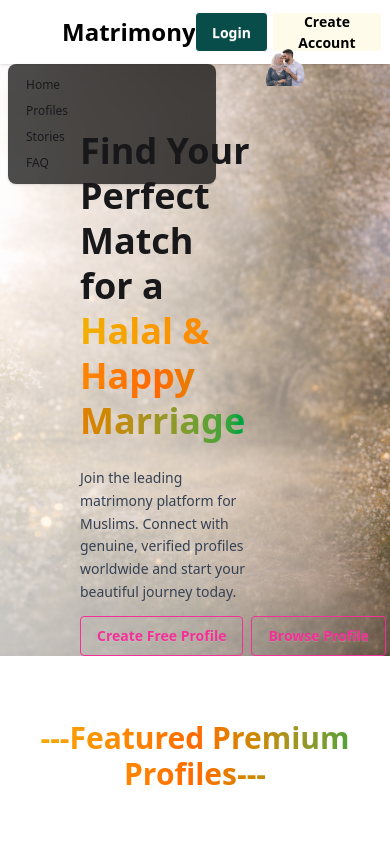
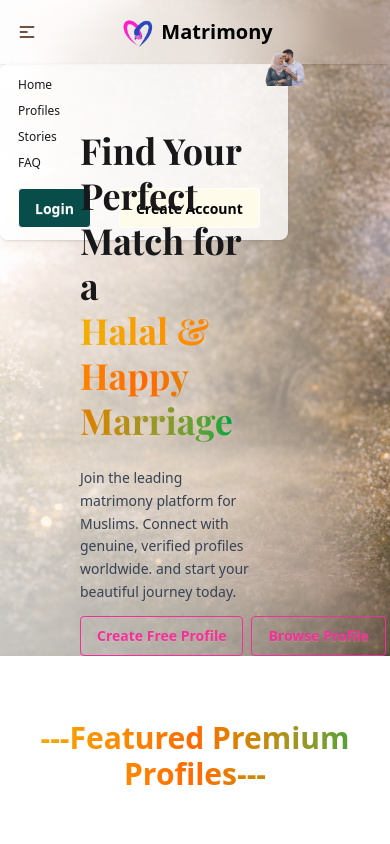
Before and after one commit to MH-liton-360/matrimony, a React (Vite) app: page /home in a window 390 px wide. Both pictures are taken after a click on the element 35 px from the left and 32 px from the top of the page. Shown: the top 844 px of the page. Built offline with nearby package versions, Linux system fonts and the light colour scheme.

Commit message:
almost First work okey

```diff
--- a/index.html
+++ b/index.html
@@ -3,15 +3,21 @@
 
 <head>
   <meta charset="UTF-8" />
-  <!-- project logo -->
+
+  <!-- Project Logo -->
   <link rel="icon" type="image/svg+xml" href="/src/assets/logo/Interlocked hands forming a heart.png" />
+
   <meta name="viewport" content="width=device-width, initial-scale=1.0" />
 
-  <!-- css link  -->
+  <!-- Google Font (Poppins) -->
+  <link rel="preconnect" href="https://fonts.googleapis.com">
+  <link rel="preconnect" href="https://fonts.gstatic.com" crossorigin>
+  <link href="https://fonts.googleapis.com/css2?family=Playfair+Display:wght@600;700&display=swap" rel="stylesheet">
+
+  <!-- CSS -->
   <link href="/src/style.css" rel="stylesheet">
 
-  <!-- title -->
-  <title>matrimony</title>
+  <title>Matrimony</title>
 
 </head>
 
--- a/src/App.css
+++ b/src/App.css
@@ -1,2 +1,4 @@
 @import "tailwindcss";
 @plugin "daisyui";
+
+/* Apply Poppins Globally */
--- a/src/Components/Banner.jsx
+++ b/src/Components/Banner.jsx
@@ -22,7 +22,7 @@ const Banner = () => {
             {/* ✅ Content */}
             <div className="relative z-10 pt-20 max-w-xl">
 
-                <h3 className='text-4xl md:text-3xl font-bold leading-tight'>
+                <h3 className='font-[Playfair_Display] text-4xl md:text-3xl font-bold leading-tight'>
                     Find Your Perfect Match for a <br />
                     <span className="bg-gradient-to-r from-yellow-500 via-orange-500 to-green-600 bg-clip-text text-transparent">
                         Halal & Happy Marriage
@@ -31,7 +31,7 @@ const Banner = () => {
 
                 <p className="mt-6 text-gray-700 text-sm leading-relaxed">
                     Join the leading matrimony platform for Muslims. Connect with
-                    genuine, verified profiles worldwide and start your beautiful
+                    genuine, verified profiles worldwide. and start your beautiful
                     journey today.
                 </p>
 
--- a/src/index.css
+++ b/src/index.css
@@ -1,2 +1,4 @@
 @import "tailwindcss";
 @plugin "daisyui";
+
+/* Apply Poppins Globally */
--- a/src/shared/Navbar.jsx
+++ b/src/shared/Navbar.jsx
@@ -1,99 +1,102 @@
-import { Link, Links } from "react-router-dom";
-
-// This is React spa scrolling system
+// Navbar.jsx
+import { Link } from "react-router-dom";
 import { Link as ScrollLink } from "react-scroll";
-
-import logoMat from "../assets/logo/logo-matrimony.png"
+import logoMat from "../assets/logo/Interlocked hands forming a heart.png"
 
 const Navbar = () => {
 
     const navOptions = <>
-
         <li>
-            <ScrollLink
-                to="home"
-                smooth={true}
-                duration={500}
-                className="hover:text-yellow-400 transition-colors cursor-pointer"
-            >
-                Home
-            </ScrollLink>
+            <ScrollLink to="home" smooth={true} duration={500} className="hover:text-yellow-400 transition-colors cursor-pointer">Home</ScrollLink>
         </li>
-
         <li>
-            <ScrollLink
-                to="blog"
-                smooth={true}
-                duration={500}
-                className="hover:text-yellow-400 transition-colors cursor-pointer"
-            >
-                Profiles
-            </ScrollLink>
+            <ScrollLink to="blog" smooth={true} duration={500} className="hover:text-yellow-400 transition-colors cursor-pointer">Profiles</ScrollLink>
         </li>
-
         <li>
-            <ScrollLink
-                to="success_story"
-                smooth={true}
-                duration={500}
-                className="hover:text-yellow-400 transition-colors cursor-pointer"
-            >
-                Stories
-            </ScrollLink>
+            <ScrollLink to="success_story" smooth={true} duration={500} className="hover:text-yellow-400 transition-colors cursor-pointer">Stories</ScrollLink>
         </li>
-
         <li>
-            <ScrollLink
-                to="FAQ"
-                smooth={true}
-                duration={500}
-                className="hover:text-yellow-400 transition-colors cursor-pointer"
-            >
-                FAQ
-            </ScrollLink>
+            <ScrollLink to="FAQ" smooth={true} duration={500} className="hover:text-yellow-400 transition-colors cursor-pointer">FAQ</ScrollLink>
         </li>
     </>
 
     return (
         <section>
-            <div className="navbar fixed z-10 bg-base-100 shadow-sm">
+            <div className="navbar fixed z-10
+                bg-gradient-to-r from-white/40 via-white/50 to-transparent
+                backdrop-blur-md shadow-sm">
+                <div className="w-full max-w-7xl mx-auto flex items-center justify-between px-4 sm:px-6">
 
-                <div className="navbar-start">
-                    <div className="dropdown">
-                        <div tabIndex={0} role="button" className="btn btn-ghost lg:hidden text-white">
-                            <svg xmlns="http://www.w3.org/2000/svg" className="h-5 w-5" fill="none" viewBox="0 0 24 24" stroke="currentColor">
+                    <div className="navbar-start flex-1 justify-center lg:justify-start">
+                        {/* Logo center for mobile, left for desktop */}
+                        <div className="flex items-center gap-1">
+                            <img
+                                src={logoMat}
+                                alt="Logo"
+                                className="h-10 w-10 sm:h-12 sm:w-12 md:h-10 md:w-10 object-contain"
+                            />
+                            <Link
+                                to="/"
+                                className="text-xl sm:text-2xl md:text-2xl font-bold text-black hover:text-amber-400 transition-colors"
+                            >
+                                Matrimony
+                            </Link>
+                        </div>
+
+                        {/* Mobile dropdown */}
+                        <div className="dropdown absolute left-0 lg:hidden">
+                            <div tabIndex={0} className="btn btn-ghost text-amber-950">
+                                <svg
+                                    xmlns="http://www.w3.org/2000/svg"
+                                    className="h-5 w-5"
+                                    fill="none"
+                                    viewBox="0 0 24 24"
+                                    stroke="currentColor"
+                                >
                                     <path strokeLinecap="round" strokeLinejoin="round" strokeWidth="2" d="M4 6h16M4 12h8m-8 6h16" />
                                 </svg>
                             </div>
 
                             <ul
                                 tabIndex="-1"
-                            className="menu menu-sm dropdown-content bg-black/70 backdrop-blur-md rounded-box mt-3 w-52 p-2 shadow">
-
+                                className="menu menu-sm dropdown-content bg-white/80 backdrop-blur-md rounded-box mt-3 w-72 p-2 shadow"
+                            >
                                 {navOptions}
-
+                                <div className="flex gap-2">
+                                    <li className="mt-2">
+                                        <Link to="/login">
+                                            <span className="btn btn-outline w-full text-white bg-accent-content border-white hover:bg-yellow-400 hover:border-yellow-400 hover:text-black">
+                                                Login
+                                            </span>
+                                        </Link>
+                                    </li>
+                                    <li className="mt-2">
+                                        <Link to="/signup">
+                                            <span className="btn btn-outline w-full text-black bg-amber-50 border-white hover:bg-yellow-400 hover:border-yellow-400 hover:text-black">
+                                                Create Account
+                                            </span>
+                                        </Link>
+                                    </li>
+                                </div>
                             </ul>
-
                         </div>
-                    <div className="flex items-center">
-                        <Link to="/" className="text-2xl font-bold text-black hover:text-amber-400 transition-colors">
-                            Matrimony
-                        </Link>
                     </div>
 
-                </div>
-
+                    {/* Desktop nav */}
                     <div className="navbar-center hidden lg:flex">
-                    <ul className="menu menu-horizontal px-1">
+                        <ul className="menu menu-horizontal px-1 justify-center">
                             {navOptions}
                         </ul>
                     </div>
 
-                <div className="navbar-end gap-1">
-                    <Link to="/login"><a className="btn btn-outline text-white bg-accent-content border-white hover:bg-yellow-400 hover:border-yellow-400 hover:text-black">Login</a>
+                    <div className="navbar-end hidden lg:flex gap-1">
+                        <Link to="/login">
+                            <span className="btn btn-outline text-white bg-accent-content border-white hover:bg-yellow-400 hover:border-yellow-400 hover:text-black">Login</span>
                         </Link>
-                    <Link to="/signup"><a className="btn btn-outline text-black bg-amber-50 border-white hover:bg-yellow-400 hover:border-yellow-400 hover:text-black">Create Account</a>
+                        <Link to="/signup">
+                            <span className="btn btn-outline text-black bg-amber-50 border-white hover:bg-yellow-400 hover:border-yellow-400 hover:text-black">Create Account</span>
                         </Link>
+                    </div>
                 </div>
             </div>
         </section>
```
Lines whose indentation alone changed are shown as unchanged.
